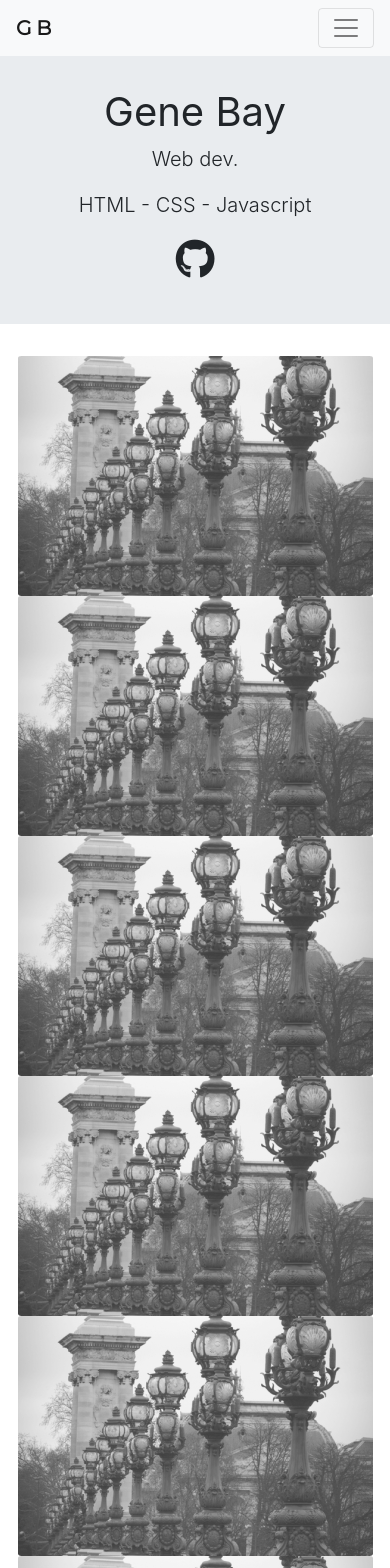
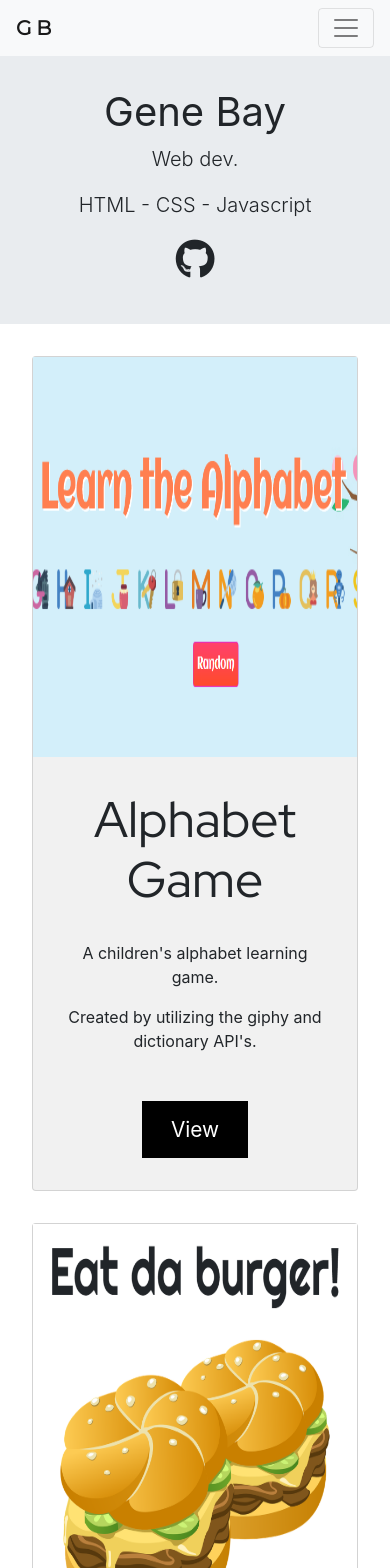
Before and after one commit to baysik/react-portfolio, a React (Create React App) app in the folder portfolio/: page /portfolio in a window 390 px wide. Shown: the top 1568 px of the page. Built offline with nearby package versions, Linux system fonts and the light colour scheme.

Commit message:
changed layout of portfolio page and added AoS

```diff
--- a/portfolio/public/index.html
+++ b/portfolio/public/index.html
@@ -28,6 +28,8 @@
       src="https://kit.fontawesome.com/242edf4a48.js"
       crossorigin="anonymous"
     ></script>
+    <!-- AoS -->
+    <link rel="stylesheet" href="https://unpkg.com/aos@next/dist/aos.css" />
     <!-- title -->
     <title>Gene Bay</title>
   </head>
@@ -50,5 +52,13 @@
       integrity="sha384-JjSmVgyd0p3pXB1rRibZUAYoIIy6OrQ6VrjIEaFf/nJGzIxFDsf4x0xIM+B07jRM"
       crossorigin="anonymous"
     ></script>
+    <!-- aos script -->
+    <script src="https://unpkg.com/aos@next/dist/aos.js"></script>
+    <script>
+      AOS.init({
+        offset: 400,
+        duration: 1000
+      });
+    </script>
   </body>
 </html>
--- a/portfolio/src/components/Flexbox/Flexbox.js
+++ b/portfolio/src/components/Flexbox/Flexbox.js
@@ -2,6 +2,7 @@ import React, { useEffect, useRef } from "react";
 import { TweenMax, Power3 } from "gsap";
 import "./style.css";
 import placeholder from "../../image/placeholder.jpg";
+import burger from "../../image/eattheburger.png";
 
 export default function Flexbox() {
   let app1 = useRef(null);
@@ -127,13 +128,15 @@ export default function Flexbox() {
       <div className="container-flex">
         <div className="boxes">
           {/* w: 355 - h: 240 */}
+          <a href="https://eat-da-burger-baysik.herokuapp.com/" target="_blank">
             <img
               className="portfolio-image"
-            src={placeholder}
+              src={burger}
               ref={el => (image1 = el)}
               onMouseEnter={handleExpand1}
               onMouseLeave={handleShrink1}
             ></img>
+          </a>
           {/* <h3>Alphabet Game</h3>
           <p>
             Lorem ipsum dolor sit amet, consectetur adipiscing elit, sed do
--- a/portfolio/src/components/Flexbox/style.css
+++ b/portfolio/src/components/Flexbox/style.css
@@ -5,40 +5,23 @@
     margin-top: 2%;
   }
 }
+
 #portfolio-container {
   visibility: hidden;
 }
-/* .container-flex div {
-  border: 1px #ccc solid;
-  padding: 4px;
-} */
-.portfolio-image {
+
+/* .portfolio-image {
   border-radius: 1%;
   opacity: 0.75;
-}
+  width: 355px;
+  height: 240px;
+} */
 .boxes {
   -webkit-filter: brightness(100%);
   flex-basis: 32%;
   height: 240px;
 }
 
-/* .boxes:hover {
-  -webkit-filter: brightness(70%);
-  -webkit-transition: all 1s ease;
-  -moz-transition: all 1s ease;
-  -o-transition: all 1s ease;
-  -ms-transition: all 1s ease;
-  transition: all 1s ease;
-} */
-
 .mainPic {
   border-radius: 50%;
 }
-
-/* .box-2 {
-  flex: 1;
-}
-
-.box-3 {
-  flex: 1;
-} */
--- a/portfolio/src/components/Jumbotron/style.css
+++ b/portfolio/src/components/Jumbotron/style.css
@@ -17,6 +17,6 @@
   border-radius: 50%;
 }
 
-a {
+.fa-github {
   color: inherit;
 }
--- /dev/null
+++ b/portfolio/src/components/Portfolio-AoS/Portfolio.js
@@ -0,0 +1,104 @@
+import React from "react";
+import burger from "../../image/eattheburger.png";
+import alphabet from "../../image/alphabet.png";
+import "./style.css";
+
+export default function Portfolio() {
+  return (
+    <div>
+      <main class="container-aos">
+        <section class="card">
+          <img
+            src={alphabet}
+            className="portfolio-image"
+            alt="alphabet game image"
+          ></img>
+          <div>
+            <h3>Alphabet Game</h3>
+            <p>A children's alphabet learning game.</p>
+            <p>Created by utilizing the giphy and dictionary API's.</p>
+            <a
+              href="https://kyleruff1.github.io/WDJSChildrensBook/"
+              target="_blank"
+              class="view-button"
+            >
+              View
+            </a>
+          </div>
+        </section>
+        <section class="card" data-aos="fade-left">
+          <img src={burger} className="portfolio-image" alt="burger"></img>
+          <div>
+            <h3>Eat da burger!</h3>
+            <p>
+              a simple app created using MySQL as the backend server, deployed
+              on Heroku using JawsDB.
+            </p>
+            <a
+              href="https://eat-da-burger-baysik.herokuapp.com/"
+              class="view-button"
+            >
+              View
+            </a>
+          </div>
+        </section>
+        <section class="card" data-aos="fade-right">
+          <img src={burger} className="portfolio-image" alt="burger"></img>
+          <div>
+            <h3>Project 3</h3>
+            <p>
+              Mollit fugiat ex nisi nostrud tempor qui consequat anim nulla
+              labore nisi qui qui. Mollit fugiat ex nisi nostrud tempor qui
+              consequat anim nulla labore nisi qui qui.
+            </p>
+            <a href="#" class="view-button">
+              View
+            </a>
+          </div>
+        </section>
+        <section class="card" data-aos="fade-left">
+          <img src={burger} className="portfolio-image" alt="burger"></img>
+          <div>
+            <h3>Project 4</h3>
+            <p>
+              Mollit fugiat ex nisi nostrud tempor qui consequat anim nulla
+              labore nisi qui qui. Mollit fugiat ex nisi nostrud tempor qui
+              consequat anim nulla labore nisi qui qui.
+            </p>
+            <a href="#" class="view-button">
+              View
+            </a>
+          </div>
+        </section>
+        <section class="card" data-aos="fade-right">
+          <img src={burger} className="portfolio-image" alt="burger"></img>
+          <div>
+            <h3>Project 5</h3>
+            <p>
+              Mollit fugiat ex nisi nostrud tempor qui consequat anim nulla
+              labore nisi qui qui. Mollit fugiat ex nisi nostrud tempor qui
+              consequat anim nulla labore nisi qui qui.
+            </p>
+            <a href="#" class="view-button">
+              View
+            </a>
+          </div>
+        </section>
+        <section class="card" data-aos="fade-left">
+          <img src={burger} className="portfolio-image" alt="burger"></img>
+          <div>
+            <h3>Project 6</h3>
+            <p>
+              Mollit fugiat ex nisi nostrud tempor qui consequat anim nulla
+              labore nisi qui qui. Mollit fugiat ex nisi nostrud tempor qui
+              consequat anim nulla labore nisi qui qui.
+            </p>
+            <a href="#" class="view-button">
+              View
+            </a>
+          </div>
+        </section>
+      </main>
+    </div>
+  );
+}
--- /dev/null
+++ b/portfolio/src/components/Portfolio-AoS/style.css
@@ -0,0 +1,71 @@
+* {
+  margin: 0;
+  padding: 0;
+  box-sizing: border-box;
+}
+
+a {
+  color: #333;
+  text-decoration: none;
+}
+
+.container-aos {
+  max-width: 1100px;
+  margin: auto;
+  overflow: auto;
+  padding: 0 2rem;
+}
+
+.card {
+  display: grid;
+  grid-template-columns: repeat(2, 1fr);
+  grid-gap: 2rem;
+  background: #f1f1f1;
+  margin-bottom: 2rem;
+}
+.portfolio-image {
+  width: 100%;
+  height: auto;
+}
+
+h3 {
+  font-family: "Red Hat Display", sans-serif;
+  font-size: 50px;
+}
+.card h3 {
+  margin-bottom: 2rem;
+}
+
+.card img {
+  height: 400px;
+}
+
+.card > div {
+  padding: 2rem;
+}
+
+.card:nth-child(even) img {
+  order: 2;
+}
+
+.view-button {
+  color: #fff;
+  display: inline-block;
+  background: #000;
+  padding: 0.8rem 1.8rem;
+  margin-top: 2rem;
+  cursor: pointer;
+  font-size: 1.3rem;
+}
+
+.view-button:hover {
+  opacity: 0.8;
+  text-decoration: none;
+  color: #fff;
+}
+
+@media (max-width: 892px) {
+  .card {
+    display: block;
+  }
+}
--- a/portfolio/src/pages/Portfolio.js
+++ b/portfolio/src/pages/Portfolio.js
@@ -2,6 +2,7 @@ import React, { Component } from "react";
 import Navbar from "../components/Navbar/Navbar";
 import Jumbotron from "../components/Jumbotron/Jumbotron";
 import Flexbox from "../components/Flexbox/Flexbox";
+import PortfolioAoS from "../components/Portfolio-AoS/Portfolio";
 
 export default class Portfolio extends Component {
   render() {
@@ -13,7 +14,8 @@ export default class Portfolio extends Component {
           firstP={"Web dev."}
           secondP={"HTML - CSS - Javascript"}
         />
-        <Flexbox />
+        {/* <Flexbox /> */}
+        <PortfolioAoS />
       </div>
     );
   }
```
Also changed, not shown: portfolio/src/image/alphabet.png (added), portfolio/src/image/eattheburger.png (added). Lines whose indentation alone changed are shown as unchanged.
